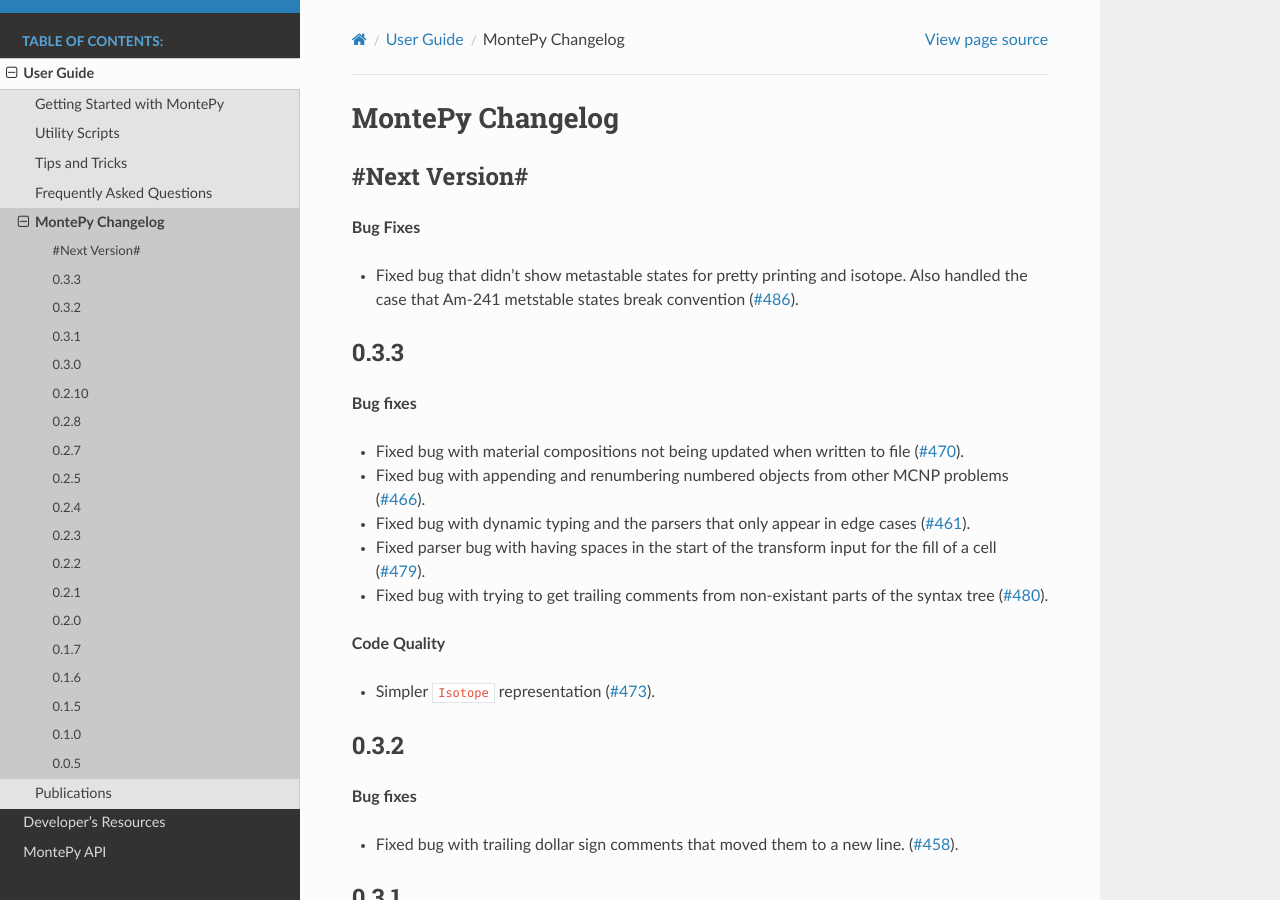
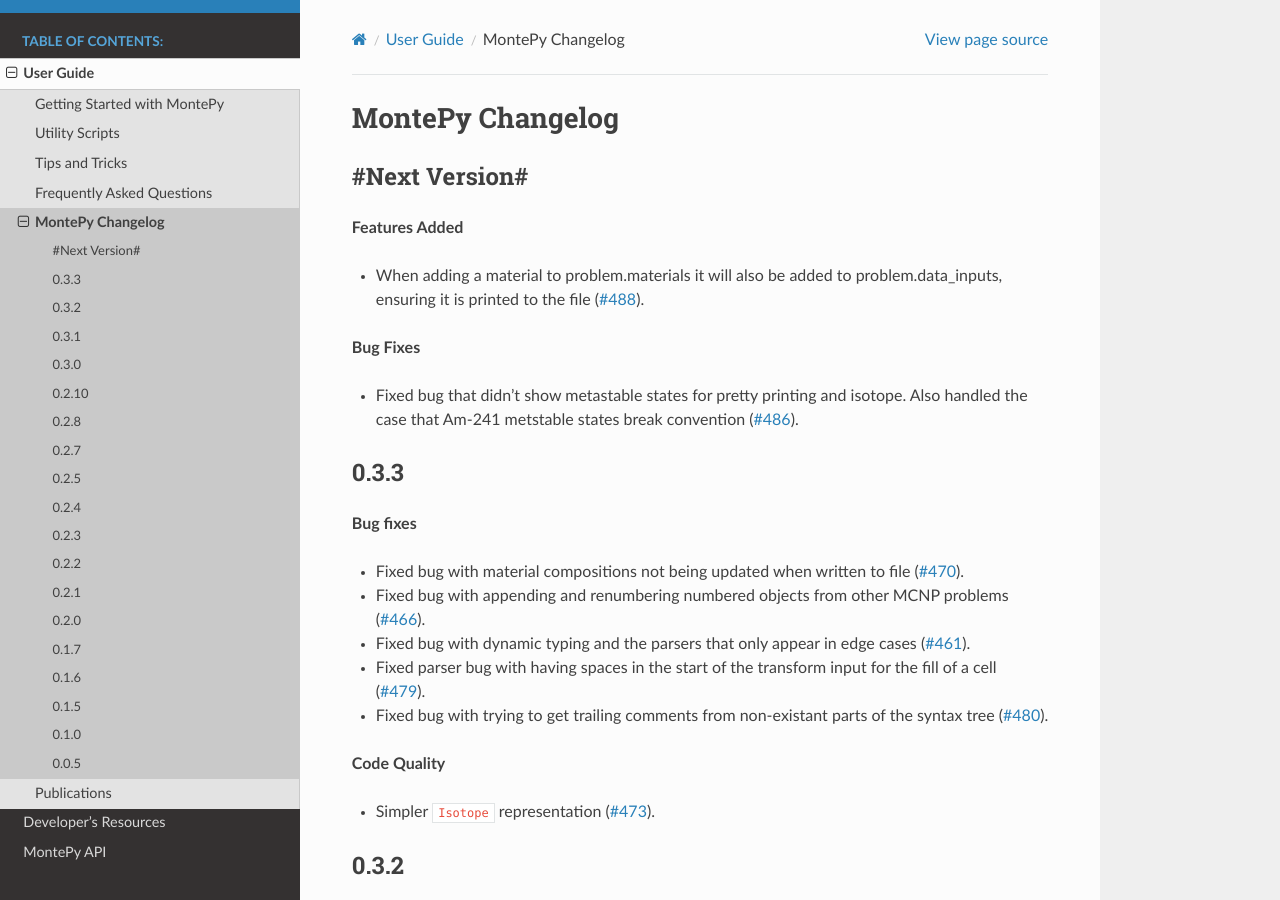
Before and after one commit to idaholab/MontePy, a Sphinx documentation site: the page built from doc/source/changelog.rst, in a window 1280 px wide and 900 px high. Built offline with Sphinx 7.4.7 and the Read the Docs theme 2.0.0, drawn with Linux system fonts in a browser that asks for light colours; the version number could not be read and is left out.

Commit message:
Updated changelog with materials append feature.

```diff
--- a/doc/source/changelog.rst
+++ b/doc/source/changelog.rst
@@ -3,6 +3,10 @@
 
 #Next Version#
 --------------
+
+**Features Added**
+
+* When adding a material to problem.materials it will also be added to problem.data_inputs, ensuring it is printed to the file (:pull:`488`).
 
 **Bug Fixes**
 
```
